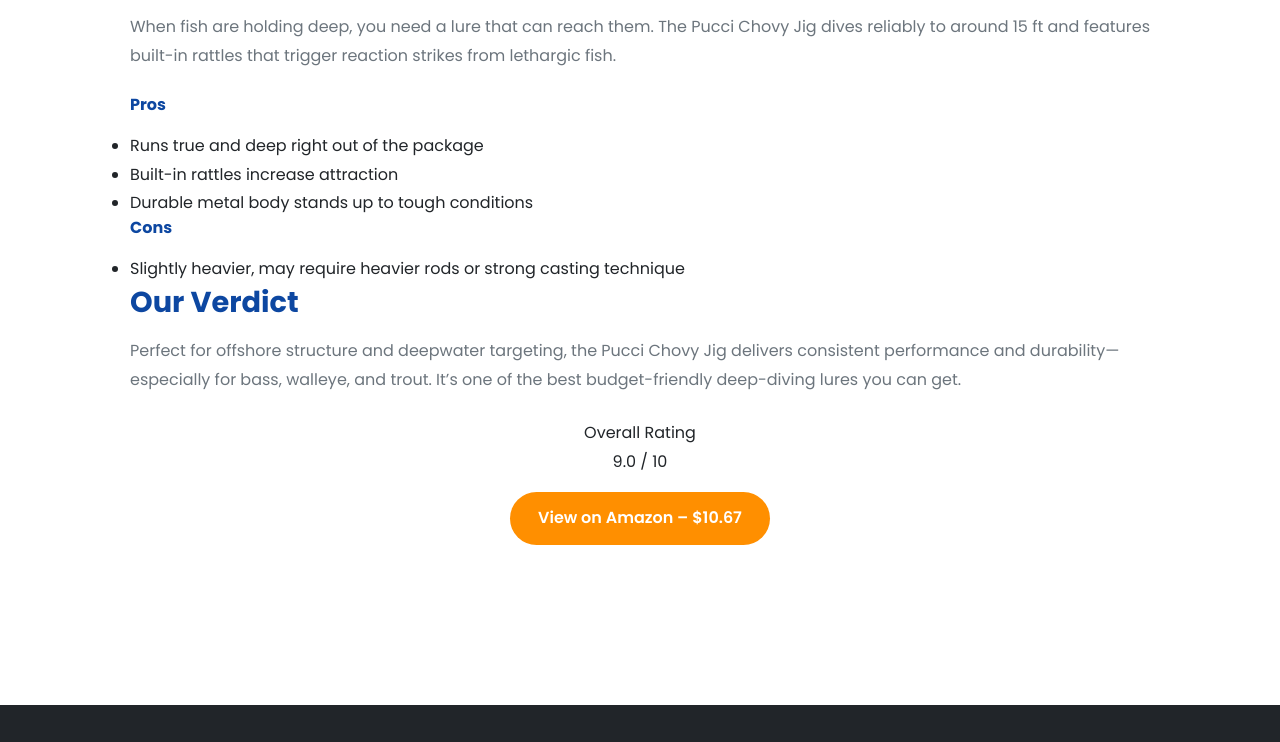
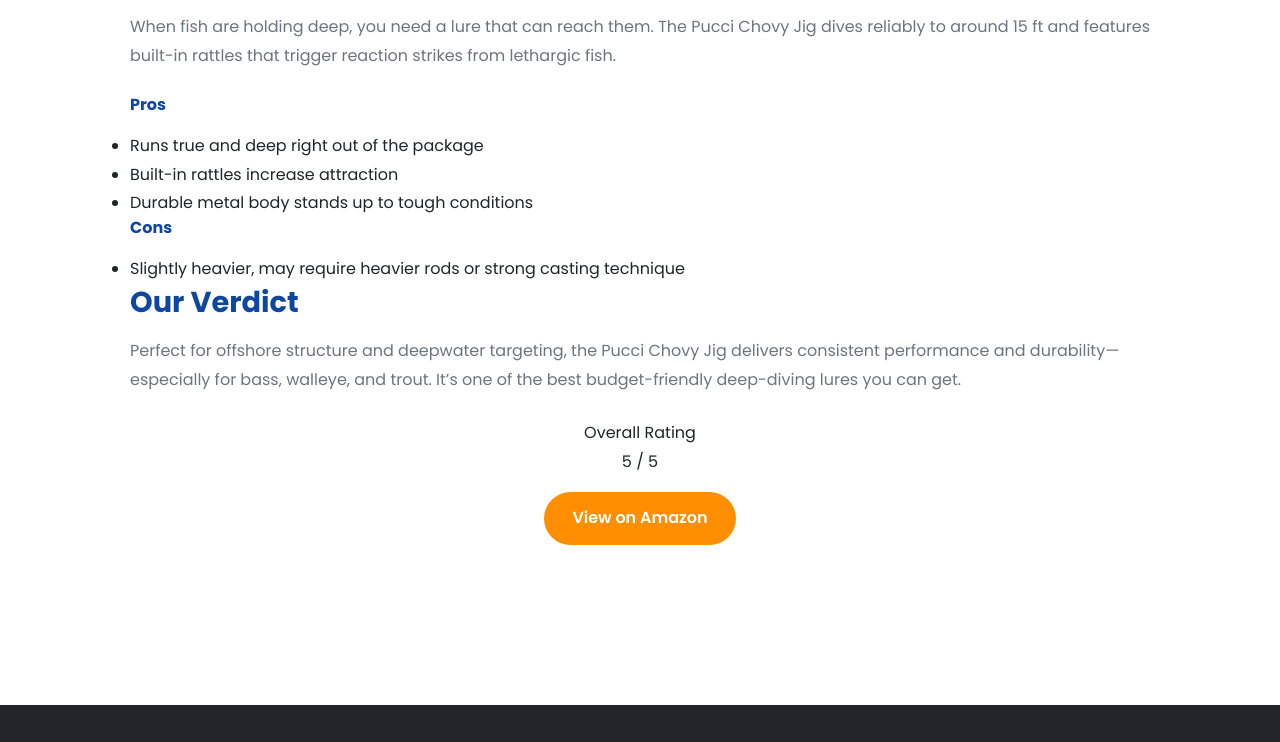
Before and after one commit to BazidAhmedLaskar/Pucci-Fishing-Lures, a plain HTML site: page best-lures.html in a window 1280 px wide. Shown: the part 3067-3809 px from the top of the page. Drawn offline with Linux system fonts and the light colour scheme.

Commit message:
Update best-lures.html

```diff
--- a/best-lures.html
+++ b/best-lures.html
@@ -34,7 +34,7 @@
 <section class="section">
   <div class="container">
     <div class="grid-2 animated-element fade-in">
-      <img src="https://m.media-amazon.com/images/I/71+q6dGGbYL._AC_SL1500_.jpg"
+      <img src="https://m.media-amazon.com/images/I/51+yygiQJfL._AC_SX569_.jpg"
            alt="Pucci Chovy Jig 2 oz Blue/White"
            style="width: 100%; border-radius: 8px;">
       <div>
@@ -65,13 +65,13 @@
         </div>
         <div class="text-center">
           <div class="rating-label">Overall Rating</div>
-          <div class="rating">9.0 / 10</div>
-          <a href="https://www.amazon.com/dp/B00AMQN6OE?tag=yourtag-20"
+          <div class="rating">5 / 5</div>
+          <a href="https://amzn.to/4jTjemK"
              class="btn btn-primary"
              target="_blank"
              rel="noopener sponsored"
              style="margin-top: 1rem;">
-             View on Amazon – $10.67
+             View on Amazon
           </a>
         </div>
       </div>
```
